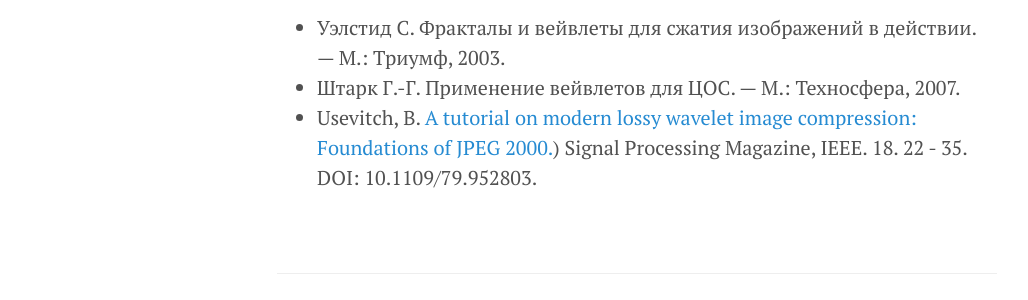
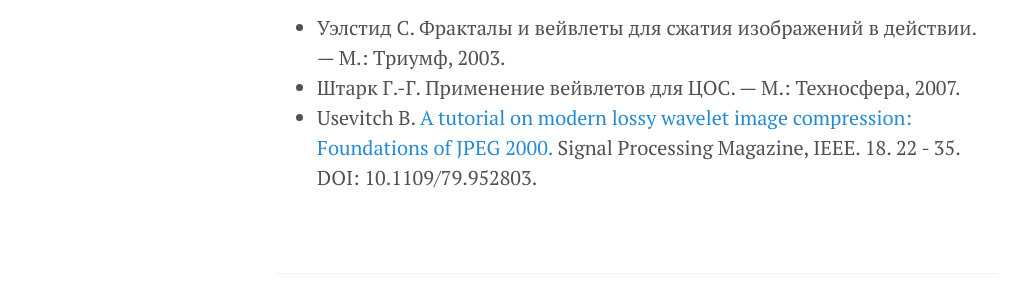
Before and after one commit to velikodniy/velikodniy.github.io, a Jekyll site: the page built from _posts/2019-01-31-wavelets-theory.md, in a window 1280 px wide and 900 px high, scrolled down 23576 px. Shown: the part 345-645 px from the top of the window, without its empty margins (3-1031 px from the left). Built offline with Jekyll 4.4.1, drawn with Linux system fonts in a browser that asks for light colours; formulas are drawn with MathJax 3; a script that is not in the unit is left out; some of the changed text lies outside the part shown.

Commit message:
Minor changes

```diff
--- a/_posts/2019-01-31-wavelets-theory.md
+++ b/_posts/2019-01-31-wavelets-theory.md
@@ -583,7 +583,7 @@
 Если заменить в правой части второго уравнения 1 на 2 и решить систему,
 то получим те же коэффициенты, что и в Википедии.
 
-А, скажем, в статье [P. Getreuer Filter Coefficients to Popular
+А, скажем, в статье P. Getreuer [Filter Coefficients to Popular
 Wavelets](http://read.pudn.com/downloads129/sourcecode/math/551883/Filter%20Coefficients%20to%20Popular%20Wavelets.PDF),
 в которой приводятся коэффициенты для распространённых вейвлетов,
 значения те же, что и у нас.
@@ -815,4 +815,4 @@
 
 - Уэлстид С. Фракталы и вейвлеты для сжатия изображений в действии. — М.: Триумф, 2003.
 - Штарк Г.-Г. Применение вейвлетов для ЦОС. — М.: Техносфера, 2007.
-- Usevitch, B. [A tutorial on modern lossy wavelet image compression: Foundations of JPEG 2000.](http://citeseerx.ist.psu.edu/viewdoc/download?doi=10.1.1.6.7887&rep=rep1&type=pdf)) Signal Processing Magazine, IEEE. 18. 22 - 35. DOI: 10.1109/79.952803.
+- Usevitch B. [A tutorial on modern lossy wavelet image compression: Foundations of JPEG 2000.](http://citeseerx.ist.psu.edu/viewdoc/download?doi=10.1.1.6.7887&rep=rep1&type=pdf) Signal Processing Magazine, IEEE. 18. 22 - 35. DOI: 10.1109/79.952803.
```
